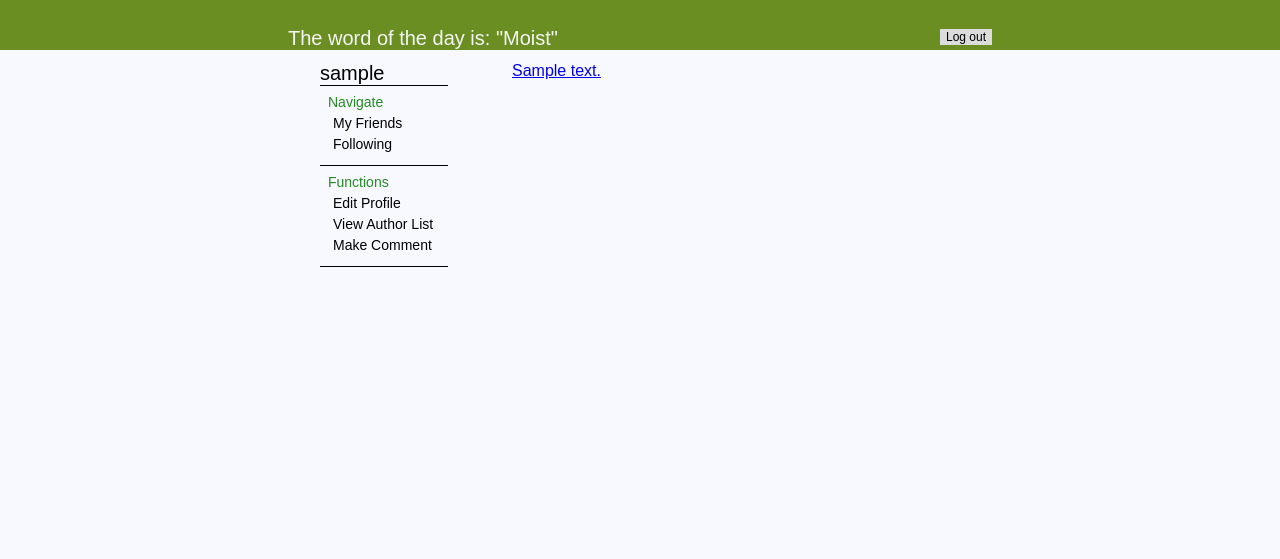
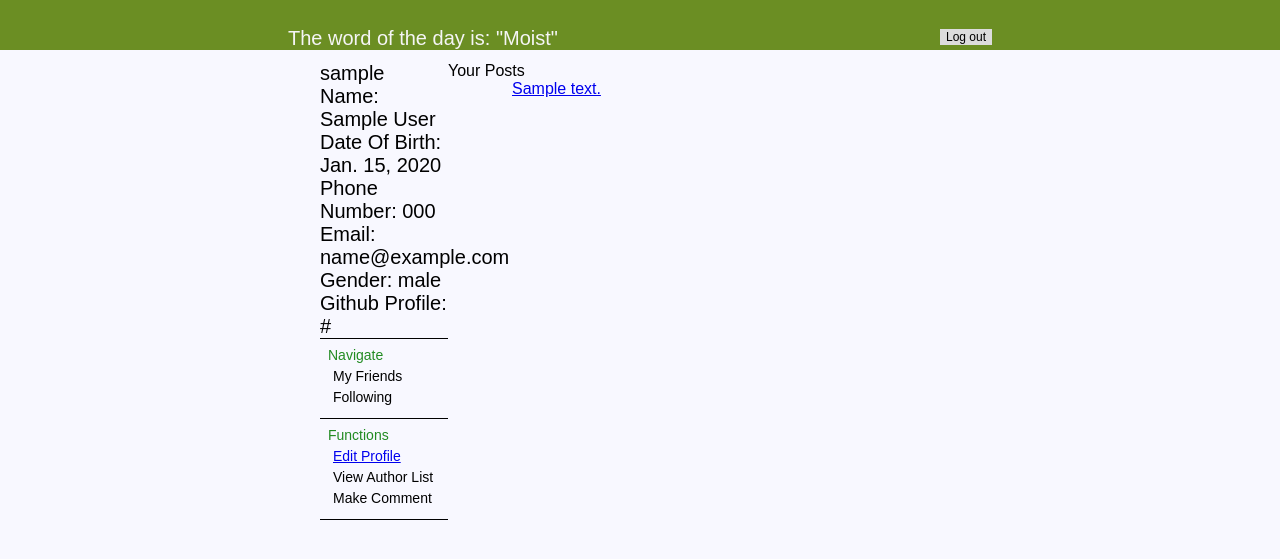
Before and after one commit to genomaxx/404cmputProject, a Django app: page /a/profile/ in a window 1280 px wide. Shown: the top 559 px of the page. Run offline with Django 3.2, Linux system fonts and the light colour scheme; a user stored in the database is signed in; tables that the repository leaves empty hold one stand-in row (values such as "Sample post").

Commit message:
Profile view and edit profile working

```diff
--- a/social/author/admin.py
+++ b/social/author/admin.py
@@ -3,7 +3,7 @@ from author.models import *
 
 # Register admin models for admin interface
 class AuthorAdmin(admin.ModelAdmin):
-    fields = ('id', 'friend')
+    fields = ('id', 'friend', 'firstname', 'lastname','phone', 'dob', 'gitURL', 'gender')
 
 # Register your models here.
 admin.site.register(Author, AuthorAdmin)
--- a/social/author/models.py
+++ b/social/author/models.py
@@ -12,6 +12,8 @@ class Author(models.Model):
 
     id = models.OneToOneField(User, primary_key=True, max_length=32, on_delete=models.CASCADE) # This references the built-in django User object
     friend = models.ManyToManyField("self", related_name="friend", blank=True)
+    firstname = models.TextField(blank=True)
+    lastname = models.TextField(blank=True)
     phone = models.TextField(blank=True)
     dob = models.DateField(blank=True, null=True)
     gender = models.CharField(max_length=1, choices=genderChoices, blank=True)
--- a/social/author/templates/author/index.html
+++ b/social/author/templates/author/index.html
@@ -25,6 +25,9 @@
             <div class="nav_panel">
                 Navigate
                 <div class="nav_item">
+                    <a href="/a/profile/">My Profile</a>
+                </div>
+                <div class="nav_item">
                     My Friends
                 </div>
                 <div class="nav_item">
@@ -33,6 +36,9 @@
             </div>
             <div class="nav_panel">
                 Functions
+                <div class="nav_item">
+                    <a href="/a/edit/">Edit Profile</a>
+                </div>
                 <div class="nav_item">
                     View Author List
                 </div>
--- a/social/author/templates/author/profile.html
+++ b/social/author/templates/author/profile.html
@@ -21,7 +21,19 @@
         <div id="left_container">
             <div id="user_profile">
                 {{request.user.username}}<br/>
-				{{request.user.fullname}}
+                Name:
+				{{author.firstname}}
+                {{author.lastname}}<br/>
+                Date Of Birth:
+                {{author.dob}}<br/>
+                Phone Number:
+                {{author.phone}}<br/>
+                Email:
+                {{request.user.email}}</br>
+                Gender:
+                {{author.get_gender_display}}<br/>
+                Github Profile:
+                {{author.gitURL}}<br/>
             </div>
             <div class="nav_panel">
                 Navigate
@@ -35,7 +47,7 @@
             <div class="nav_panel">
                 Functions
 				<div class="nav_item">
-                    Edit Profile
+                    <a href="/a/edit/">Edit Profile</a>
                 </div>
                 <div class="nav_item">
                     View Author List
@@ -46,6 +58,9 @@
             </div>
         </div>
         <div id="center_container">
+            <div>
+                Your Posts
+            </div>
             <div id="feed_container">
                 {% for post in posts %}
                 <div class="post_link">
--- a/social/author/views.py
+++ b/social/author/views.py
@@ -6,6 +6,7 @@ from django.contrib.auth.models import User
 from author.models import Author
 from post.models import Post
 from django.db.models import Q
+from . import forms
 import sys
 # Create your views here.
 
@@ -62,24 +63,23 @@ def author_post(request):
 def profile(request):
     # This page displays the author's profile.
     # https://docs.dj# This page displays the author's profile.angoproject.com/en/1.10/topics/db/queries/
-    authorContext = Author.objects.get(id=request.user)
-
+    author = Author.objects.get(id=request.user)
+    context = {'author': author}
     # TODO: Add to the query to expand the feed.
     try:
         posts = Post.objects.filter(
-            Q(author__id=authorContext.id)
+            Q(author__id=author.id)
             ).order_by('-publishDate')
     except:
         return HttpResponse(sys.exc_info[0])
 
     try:
        if (len(posts) > 0):
-           context = {'posts': posts}
-           return render(request, 'author/profile.html', context)
+           context['posts'] = posts
     except:
         return HttpResponse(sys.exc_info[0])
 
-    return render(request, 'author/profile.html')
+    return render(request, 'author/profile.html', context)
 
 @login_required(login_url='/edit/')
 def edit(request):
@@ -89,26 +89,26 @@ def edit(request):
 @login_required(login_url='/edit_post/')
 def edit_post(request):
     # Only process the author's post if it is a POST request
+
     if (request.method != 'POST'):
         return HttpReponseRedirect('/edit/')
 
+    editForm = forms.EditForm(request.POST)
+
+
+    if (not editForm.is_valid()):
+        return HttpResponse('<h1>Form not valid</h1>')
+
+    authorContext = Author.objects.get(id=request.user)
+
+
     try:
-
-        firstname = request.POST['firstname']
-        lastname = request.POST['lastname']
-        phone = request.POST['phone']
-        dob = request.POST['dob']
-        gender = request.POST['gender']
-        gitURL = request.POST['gitURL']
-        authorContext = Author.objects.get(id=request.user)
-
-        # save author.
-        authorContext.id.firstname = firstname
-        authorContext.id.lastname = lastname
-        authorContext.phone = phone
-        authorContext.dob = dob
-        authorContext.gender = gender
-        authorContext.gitURL = gitURL
+        authorContext.firstname = request.POST['firstname']
+        authorContext.lastname = request.POST['lastname']
+        authorContext.phone = request.POST['phone']
+        authorContext.dob = request.POST['dob']
+        authorContext.gender = request.POST['gender']
+        authorContext.gitURL = request.POST['gitURL']
 
         authorContext.save()
 
```
Also changed, not shown: social/author/forms.py (added, +10 -0 lines).
